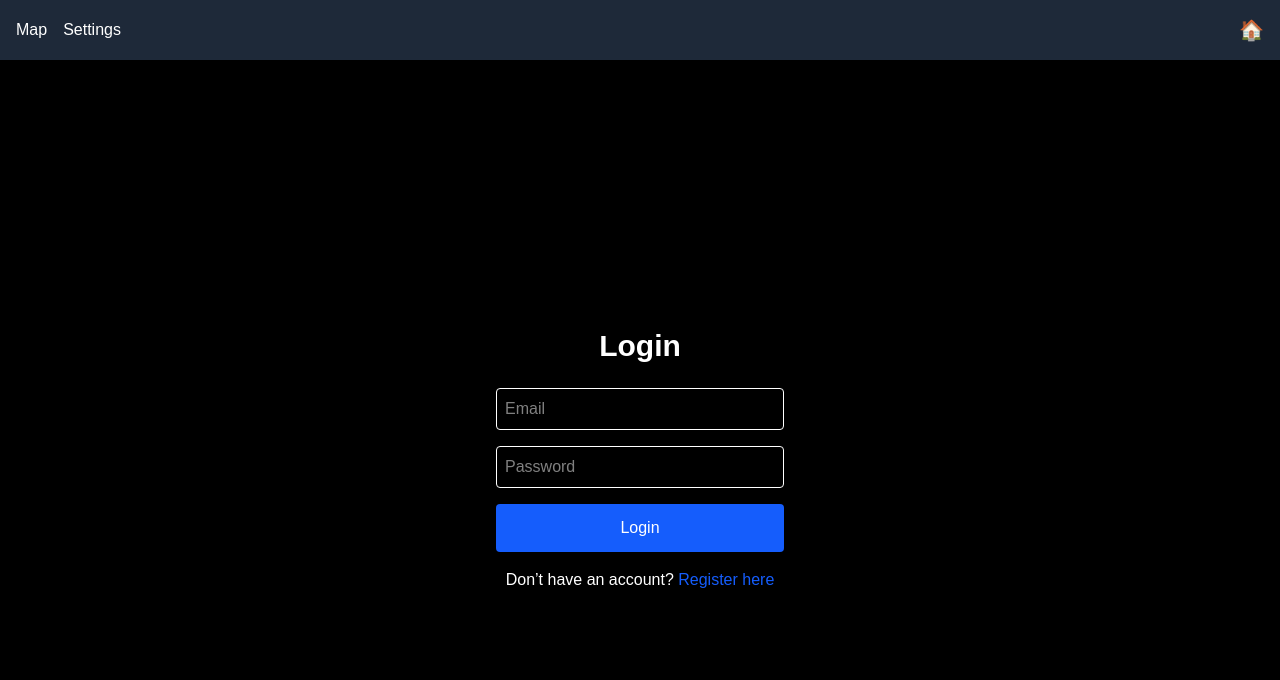
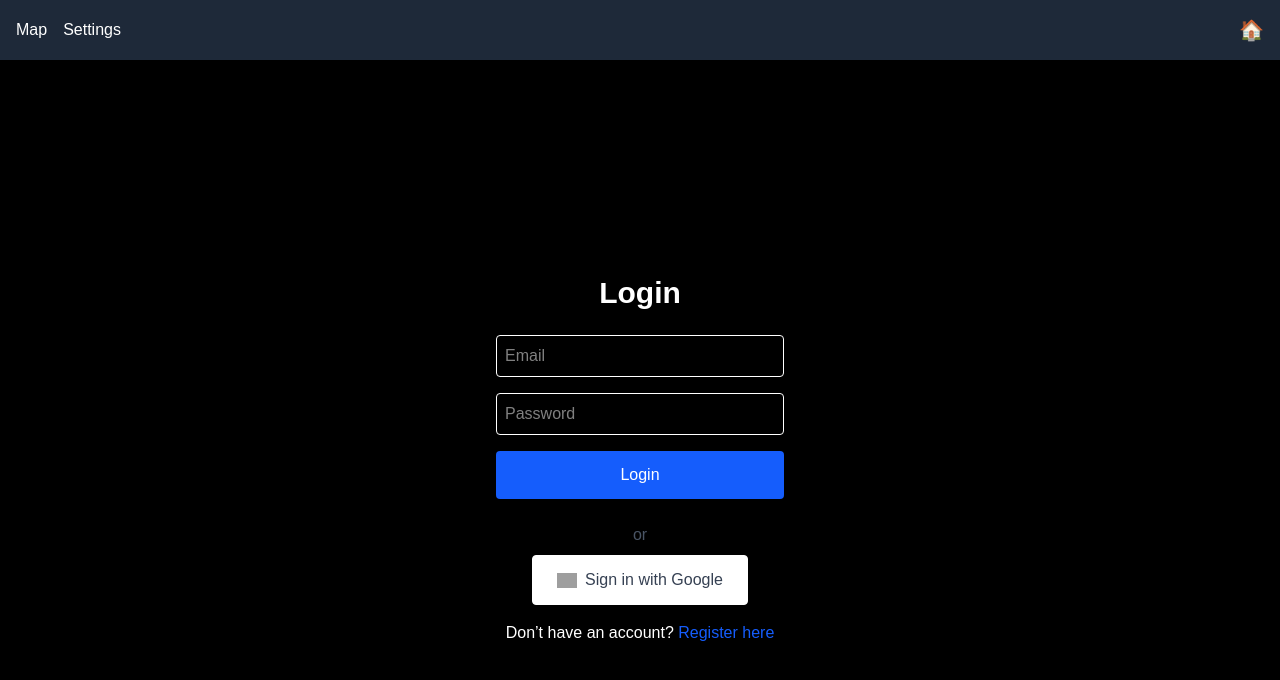
Before and after one commit to larissazhu123/findmaxxing, a Next.js app in the folder findmaxxing-app/: page /login in a window 1280 px wide. Shown: the top 680 px of the page. Built offline with nearby package versions, Linux system fonts and the light colour scheme; grey boxes are pictures that could not be loaded.

Commit message:
Update login.tsx
Added Google authentication to login

```diff
--- a/findmaxxing-app/src/pages/login.tsx
+++ b/findmaxxing-app/src/pages/login.tsx
@@ -1,22 +1,37 @@
 import { useState } from "react";
 import { useRouter } from "next/router";
 import Link from "next/link";
+import { supabase } from "../lib/supabaseClient"; // 👈 Import your Supabase client
 
 export default function LoginPage() {
   const router = useRouter();
   const [email, setEmail] = useState("");
   const [password, setPassword] = useState("");
 
-  const handleLogin = (e: React.FormEvent) => {
+  // Handle email/password login (you can wire this up later)
+  const handleLogin = async (e: React.FormEvent) => {
     e.preventDefault();
     console.log("Login attempt:", { email, password });
-    // TODO: Call Supabase auth (email+password)
+    // TODO: Replace with Supabase email/password login if you want
     router.push("/browse");
+  };
+
+  // 👇 Add this new function for Google sign-in
+  const handleGoogleLogin = async () => {
+    const { error } = await supabase.auth.signInWithOAuth({
+      provider: "google",
+      options: {
+        redirectTo: "http://localhost:3000/browse" //replace with actual url when needed
+      }
+    });
+    if (error) console.error("Error signing in with Google:", error.message);
   };
 
   return (
     <main className="flex flex-col items-center justify-center h-screen">
       <h1 className="text-3xl font-bold mb-6">Login</h1>
+
+      {/* Existing email/password form */}
       <form onSubmit={handleLogin} className="flex flex-col gap-4 w-72">
         <input
           type="email"
@@ -41,6 +56,25 @@ export default function LoginPage() {
           Login
         </button>
       </form>
+
+      {/* 👇 New Google sign-in section */}
+      <div className="mt-6 flex flex-col items-center">
+        <p className="mb-2 text-gray-600">or</p>
+        <button
+          onClick={handleGoogleLogin}
+          className="flex items-center justify-center gap-2 px-6 py-3 bg-white border rounded shadow hover:bg-gray-50"
+        >
+          {/* Optional Google "G" icon */}
+          <img
+            src="https://www.svgrepo.com/show/355037/google.svg"
+            alt="Google"
+            width={20}
+            height={20}
+          />
+          <span className="text-gray-700 font-medium">Sign in with Google</span>
+        </button>
+      </div>
+
       <p className="mt-4">
         Don’t have an account?{" "}
         <Link href="/register" className="text-blue-600 hover:underline">
```
